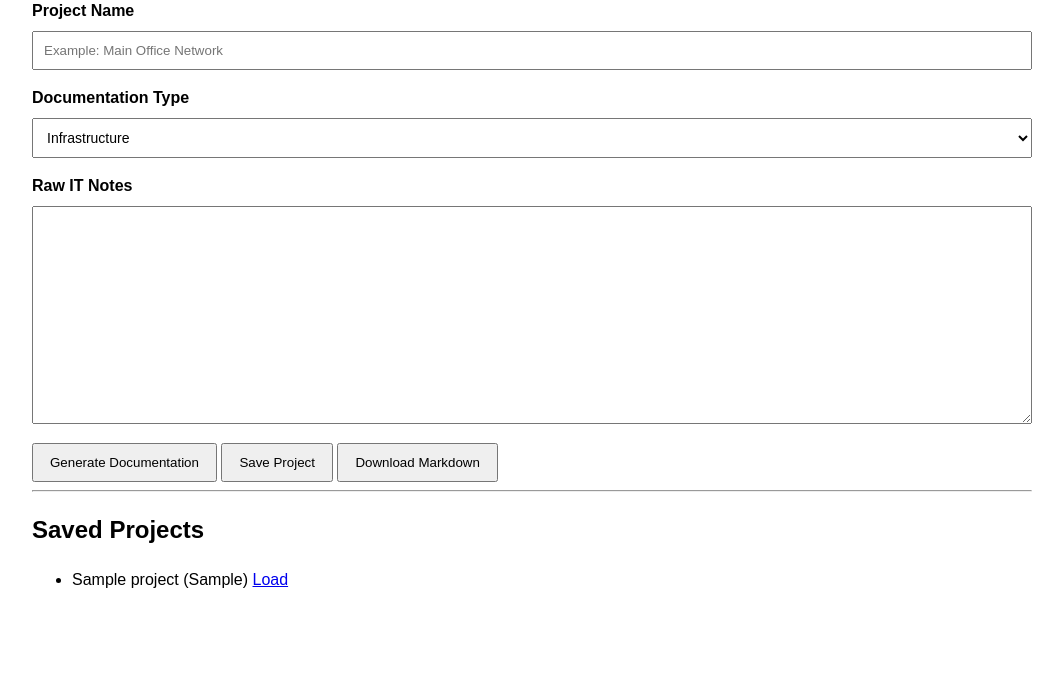
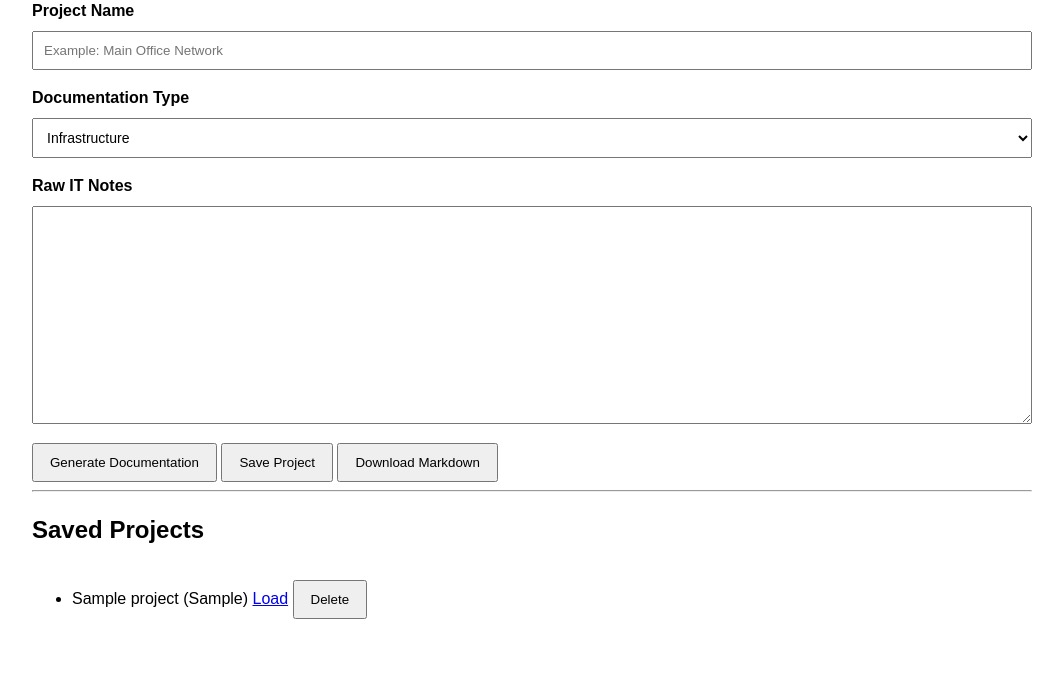
Before and after one commit to tpoulton36/it-doc-generator, a Flask app: page / in a window 1280 px wide. Shown: the part 200-895 px from the top of the page, without its empty margins (108-1171 px from the left). Before the commit the page ends 788 px from the top, so only its background shows below. Run offline with Flask 3, Linux system fonts and the light colour scheme; tables that the repository leaves empty hold one stand-in row (values such as "Sample post").

Commit message:
Add project deletion functionality

```diff
--- a/app.py
+++ b/app.py
@@ -1,6 +1,6 @@
 from flask import Flask, render_template, request, Response
 from parser.documentation_parser import generate_documentation
-from database.db import init_db, save_project, get_projects, get_project
+from database.db import init_db, save_project, get_projects, get_project, delete_project
 
 app = Flask(__name__)
 init_db()
@@ -68,6 +68,18 @@ def load_project(project_id):
         message=f"Loaded project: {project['project_name']}"
     )
 
+@app.route("/delete/<int:project_id>", methods=["POST"])
+def delete_saved_project(project_id):
+    delete_project(project_id)
+
+    return render_template(
+        "index.html",
+        raw_notes="",
+        generated_docs="",
+        doc_type="infrastructure",
+        projects=get_projects(),
+        message="Project deleted successfully."
+    )
 
 if __name__ == "__main__":
     app.run(debug=True)
--- a/database/db.py
+++ b/database/db.py
@@ -74,3 +74,15 @@ def get_project(project_id):
     connection.close()
 
     return project
+
+def delete_project(project_id):
+    connection = get_connection()
+    cursor = connection.cursor()
+
+    cursor.execute("""
+        DELETE FROM projects
+        WHERE id = ?
+    """, (project_id,))
+
+    connection.commit()
+    connection.close()
--- a/templates/index.html
+++ b/templates/index.html
@@ -71,12 +71,21 @@
 
     <ul>
     {% for project in projects %}
-        <li>
-            {{ project["project_name"] }}
-            ({{ project["doc_type"] }})
+    <li>
+        {{ project["project_name"] }}
+        ({{ project["doc_type"] }})
 
-            <a href="/load/{{ project['id'] }}">Load</a>
-        </li>
+        <a href="/load/{{ project['id'] }}">Load</a>
+
+        <form
+            method="POST"
+            action="/delete/{{ project['id'] }}"
+            style="display: inline;">
+            <button type="submit">
+                Delete
+            </button>
+        </form>
+    </li>
     {% endfor %}
     </ul>
 
```
